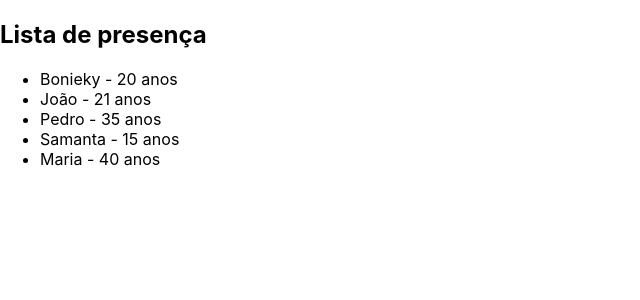
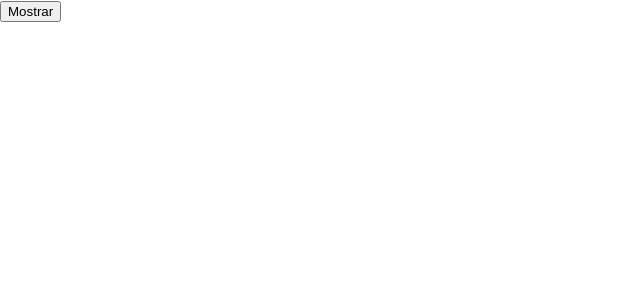
Before and after one commit to igorribery/react-curso, a React (Vite) app: page / in a window 1280 px wide. Shown: the top 300 px of the page, without its empty margins (0-640 px from the left). Built offline with nearby package versions, Linux system fonts and the light colour scheme.

Commit message:
renderizando conteudo condicional

```diff
--- a/src/App.tsx
+++ b/src/App.tsx
@@ -1,22 +1,22 @@
-import { Pessoa } from './components/Pessoa'
+import { useState } from "react";
 
 const App = () => {
-  let list = [
-    {name: 'Bonieky', age: 20},
-    {name: 'João', age: 21},
-    {name: 'Pedro', age: 35},
-    {name: 'Samanta', age: 15},
-    {name: 'Maria', age: 40}
-  ];
+  const [show, setShow] = useState(false);
+
+  const handleClick = () => {
+    setShow ( !show );
+  }
 
  return (
    <div>
-     <h2>Lista de presença</h2>
-     <ul>
-       {list.map((item, index)=>(
-         <Pessoa key={index} data={item}/>
-       ))}
-     </ul>
+     <button onClick={handleClick}>{show ? 'Ocultar' : 'Mostrar'}</button>
+
+      {show &&
+
+     <div>
+       Texto qualquer...
+     </div>
+}
    </div>
  )
 }
```
